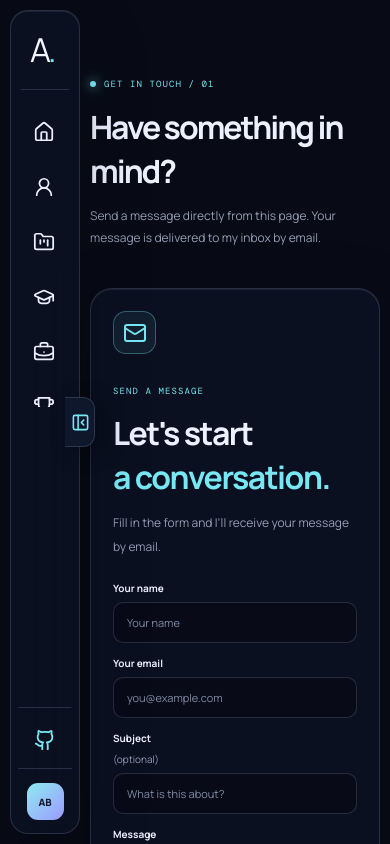
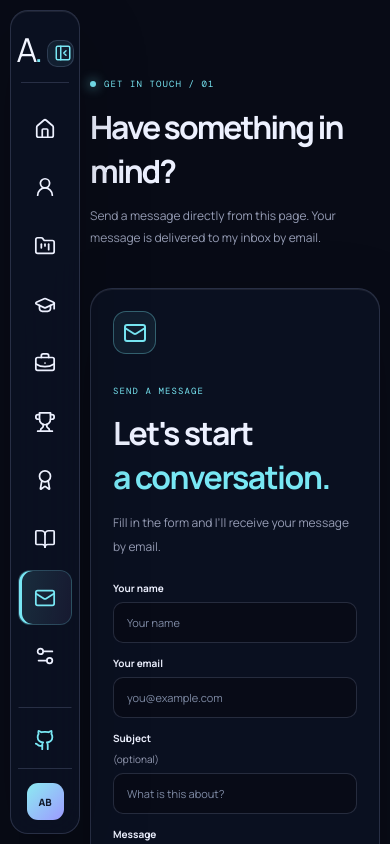
Before and after one commit to abhiopkrck/abhiopkrck, a React (Vite) app: page /contact in a window 390 px wide. Shown: the top 844 px of the page. Built offline with nearby package versions, Linux system fonts and the light colour scheme.

Commit message:
Move sidebar collapse control beside brand and remove nav scrolling

```diff
--- a/src/components/Navbar.jsx
+++ b/src/components/Navbar.jsx
@@ -20,10 +20,15 @@ export default function Navbar() {
   const [collapsed, setCollapsed] = useState(false)
   return <aside className={`sidebar-wrap ${collapsed ? 'sidebar-collapsed' : ''}`}>
     <div className="glass sidebar">
-      <Link to="/" className="sidebar-brand" aria-label="Abhishek portfolio home">
-        <span className="brand-mark">A<span>.</span></span>
-        <span className="sidebar-brand-copy">ABHISHEK<span>PORTFOLIO</span></span>
-      </Link>
+      <div className="sidebar-brand-row">
+        <Link to="/" className="sidebar-brand" aria-label="Abhishek portfolio home">
+          <span className="brand-mark">A<span>.</span></span>
+          <span className="sidebar-brand-copy">ABHISHEK<span>PORTFOLIO</span></span>
+        </Link>
+        <button className="sidebar-brand-toggle" type="button" onClick={() => setCollapsed(value => !value)} aria-label={collapsed ? 'Expand navigation' : 'Collapse navigation'} title={collapsed ? 'Expand navigation' : 'Collapse navigation'}>
+          {collapsed ? <PanelLeftOpen size={18}/> : <PanelLeftClose size={18}/>}
+        </button>
+      </div>
       <div className="sidebar-divider"/>
       <span className="sidebar-caption">WORKSPACE</span>
       <nav className="sidebar-links" aria-label="Main navigation">
@@ -37,8 +42,5 @@ export default function Navbar() {
       </a>
       <div className="sidebar-profile"><span className="sidebar-avatar">AB</span><span className="sidebar-profile-copy"><b>Abhishek Boyane</b><small>Developer · Creator</small></span></div>
     </div>
-    <button className={`sidebar-edge-toggle ${collapsed ? 'is-collapsed' : ''}`} type="button" onClick={() => setCollapsed(value => !value)} aria-label={collapsed ? 'Show navigation labels' : 'Hide navigation labels'} title={collapsed ? 'Expand sidebar' : 'Hide sidebar'}>
-      {collapsed ? <PanelLeftOpen size={19}/> : <PanelLeftClose size={19}/>}
-    </button>
   </aside>
 }
--- a/src/styles.css
+++ b/src/styles.css
@@ -178,3 +178,33 @@ body:has(.sidebar-collapsed) .footer.container{width:min(1200px,calc(100% - 149p
  .sidebar-link{height:44px;min-height:44px}
  .sidebar-profile{margin-top:7px;padding-top:8px}
 }
+
+
+/* Sidebar behavior correction: no internal nav scrolling; collapse control beside the A mark. */
+.sidebar-brand-row{display:flex;align-items:center;gap:5px;min-height:56px;padding-right:3px}
+.sidebar-brand-row .sidebar-brand{flex:1;min-width:0;padding:3px 8px 17px;gap:10px}
+.sidebar-brand-toggle{width:34px;height:34px;flex:0 0 34px;display:grid;place-items:center;border:1px solid var(--line);border-radius:10px;background:rgba(120,231,244,.08);color:var(--cyan);cursor:pointer;transition:background .2s,border-color .2s}
+.sidebar-brand-toggle:hover{background:rgba(120,231,244,.17);border-color:rgba(120,231,244,.4)}
+.sidebar-brand-toggle svg{display:block}
+.sidebar-links{overflow:hidden!important;overscroll-behavior:none;scrollbar-width:none;padding-right:0;gap:4px}
+.sidebar-links::-webkit-scrollbar{display:none}
+.sidebar-link{flex:1 1 0;min-height:36px;height:auto}
+.sidebar-spacer{flex:0 1 10px;min-height:3px}
+.sidebar-wrap.sidebar-collapsed .sidebar-brand-row{gap:0;padding:0;justify-content:center}
+.sidebar-wrap.sidebar-collapsed .sidebar-brand-row .sidebar-brand{flex:0 0 auto;width:36px;padding:3px 0 10px;justify-content:center}
+.sidebar-wrap.sidebar-collapsed .sidebar-brand-toggle{width:29px;height:29px;flex-basis:29px}
+@media(max-width:760px){
+ .sidebar-brand-row{min-height:48px;justify-content:center;gap:0;padding:0}
+ .sidebar-brand-row .sidebar-brand{flex:0 0 auto;width:31px;padding:3px 0 10px;justify-content:center}
+ .sidebar-brand-toggle{width:27px;height:27px;flex-basis:27px}
+ .sidebar-links{overflow:hidden!important;gap:3px}
+ .sidebar-link{flex:1 1 0;min-height:34px;height:auto}
+ .sidebar-spacer{min-height:2px;flex-basis:5px}
+}
+@media(max-height:760px){
+ .sidebar-links{gap:2px}
+ .sidebar-link{min-height:31px}
+ .sidebar-brand-row{min-height:48px}
+ .sidebar-github{height:40px;min-height:40px}
+ .sidebar-profile{padding-top:7px}
+}
```
